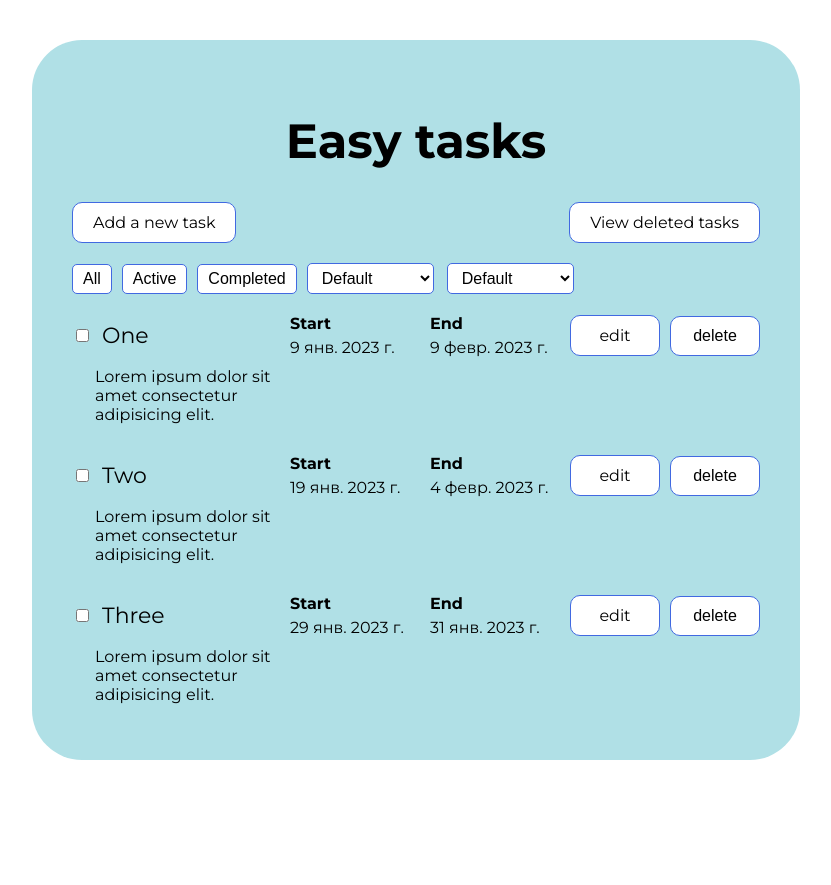
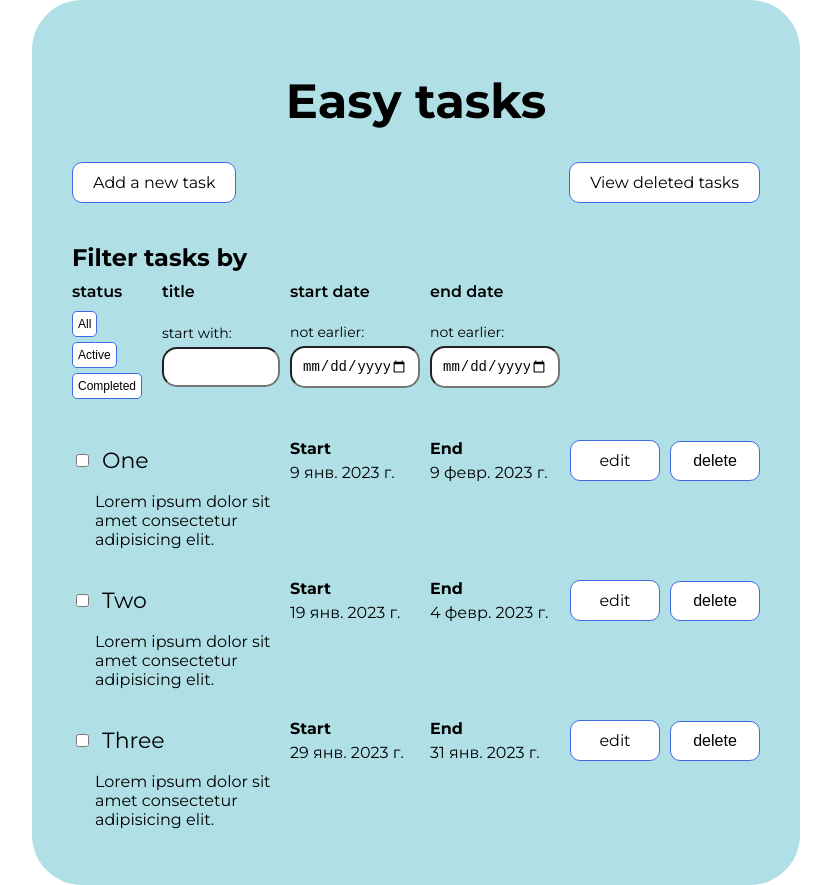
Before and after one commit to iamdejar/todo-list-react, a React (Create React App) app: page / in a window 1280 px wide. Shown: the whole page, without its empty margins (224-1055 px from the left). Before the commit the page ends 800 px from the top, so only its background shows below. Built offline with nearby package versions, Linux system fonts and the light colour scheme.

Commit message:
feat: add new filters for title and dates

```diff
--- a/src/app/reducer.js
+++ b/src/app/reducer.js
@@ -33,7 +33,10 @@ export const tasksSlice = createSlice({
         deleted: false
       },
     ],
-    activeFilter: 'All'
+    activeFilter: {
+      filter: 'All',
+      value: '',
+    }
   },
   reducers: {
     addTask: (state, action) => {
@@ -87,7 +90,8 @@ export const tasksSlice = createSlice({
     },
 
     setFilter: (state, action) => {
-      state.activeFilter = action.payload
+      state.activeFilter.filter = action.payload.filter;
+      state.activeFilter.value = action.payload.value;
     }
   }
 
--- a/src/components/Filters/Filters.jsx
+++ b/src/components/Filters/Filters.jsx
@@ -1,51 +1,62 @@
 import styles from './Filters.module.scss';
-import { useDispatch } from 'react-redux';
+import { useDispatch, useSelector } from 'react-redux';
 import { setFilter } from '../../app/reducer';
 
 export const Filters = () => {
 
   const dispatch = useDispatch();
+  const filterState = useSelector(state => state.tasks.activeFilter.value)
 
   return (
+    <div className={styles.filters}>
+      <h2 className={styles.title}>Filter tasks by</h2>
+      <div className={styles.row}>
+        <div className={styles.columnTitle}>status</div>
+        <div className={styles.columnTitle}>title</div>
+        <div className={styles.columnTitle}>start date</div>
+        <div className={styles.columnTitle}>end date</div>
+      </div>
       <div className={styles.row}>
         <div className={styles.buttons}>
           <button
-          onClick={() => dispatch(setFilter('All'))}
-          className={styles.item}
+            onClick={() => dispatch(setFilter({filter: 'All'}))}
+            className={styles.button}
           >
             All
           </button>
           <button
-          onClick={() => dispatch(setFilter('Active'))}
-          className={styles.item}
+            onClick={() => dispatch(setFilter({filter: 'Active'}))}
+            className={styles.button}
           >
             Active
           </button>
           <button
-          onClick={() => dispatch(setFilter('Completed'))}
-          className={styles.item}
+            onClick={() => dispatch(setFilter({filter: 'Completed'}))}
+            className={styles.button}
           >
             Completed
           </button>
         </div>
 
-      <select
-        className={styles.item}
-        onChange={(e) => dispatch(setFilter(e.target.value))}
-      >
-        <option value='start-default'>Default</option>
-        <option value='startAscending'>Ascending</option>
-        <option value='startDescending'>Descending</option>
-      </select>
+        <label>
+          <div className={styles.label}>start with:</div>
+          <input
+            className={styles.input}
+            type='text'
+            value={filterState}
+            onChange={(e) => dispatch(setFilter({filter: 'Title', value: e.target.value.toLowerCase()}))}
+          />
+        </label>
 
-      <select
-        className={styles.item}
-        onChange={(e) => dispatch(setFilter(e.target.value))}
-      >
-        <option value='end-default'>Default</option>
-        <option value='end-ascending'>Ascending</option>
-        <option value='end-descending'>Descending</option>
-      </select>
+        <label>
+          <div className={styles.label}>not earlier:</div>
+          <input className={styles.input} type='date' />
+        </label>
+        <label>
+          <div className={styles.label}>not earlier:</div>
+          <input className={styles.input} type='date' />
+        </label>
+      </div>
     </div>
   )
 }
--- a/src/components/Filters/Filters.module.scss
+++ b/src/components/Filters/Filters.module.scss
@@ -1,20 +1,35 @@
+.filters {
+  margin: 40px 0;
+  display: flex;
+  flex-direction: column;
+  gap: 10px;
+}
+
+.title {
+  margin: 0;
+}
+
+.columnTitle {
+  font-size: 16px;
+  font-weight: 600;
+}
+
 .row {
-  margin: 20px 0;
   display: grid;
   align-items: center;
-  grid-template-columns: 1fr repeat(2, 130px) repeat(2, 90px);
+  grid-template-columns: 80px 1fr repeat(2, 130px) repeat(2, 90px);
   gap: 10px;
 }
 
 .buttons {
   display: flex;
-  align-items: center;
-  gap: 10px;
+  flex-direction: column;
+  gap: 5px;
 }
 
-.item {
+.button {
   width: fit-content;
-  padding: 5px 10px;
+  padding: 5px;
   border-radius: 5px;
   border: 1px solid royalblue;
   background: #fff;
@@ -26,5 +41,18 @@
   align-items: center;
   justify-content: center;
 
-  font-size: 16px;
+  font-size: 12px;
 }
+
+.label {
+  font-size: 14px;
+  margin-bottom: 5px;
+}
+
+.input {
+  width: 100%;
+  padding: 10px;
+
+  border-radius: 15px;
+  font-size: 14px;
+}
--- a/src/components/TaskList/TaskList.jsx
+++ b/src/components/TaskList/TaskList.jsx
@@ -5,15 +5,15 @@ import { Task } from '../Task/Task';
 export const TaskList = (props) => {
 
   const state = useSelector(state => state.tasks);
-  const sortArr = [...state.tasks];
 
   const FILTER_FUNCTIONS = {
     'All': state.tasks.filter(() => true),
     'Active': state.tasks.filter((task) => !task.completed),
     'Completed': state.tasks.filter((task) => task.completed),
+    'Title': state.tasks.filter((task) => task.title.toLowerCase().startsWith(state.activeFilter.value)),
   }
 
-  const tasksToRender = FILTER_FUNCTIONS[state.activeFilter]
+  const tasksToRender = FILTER_FUNCTIONS[state.activeFilter.filter]
     .map((task) => (
       <Task
         id={task.id}
```
Lines whose indentation alone changed are shown as unchanged.
